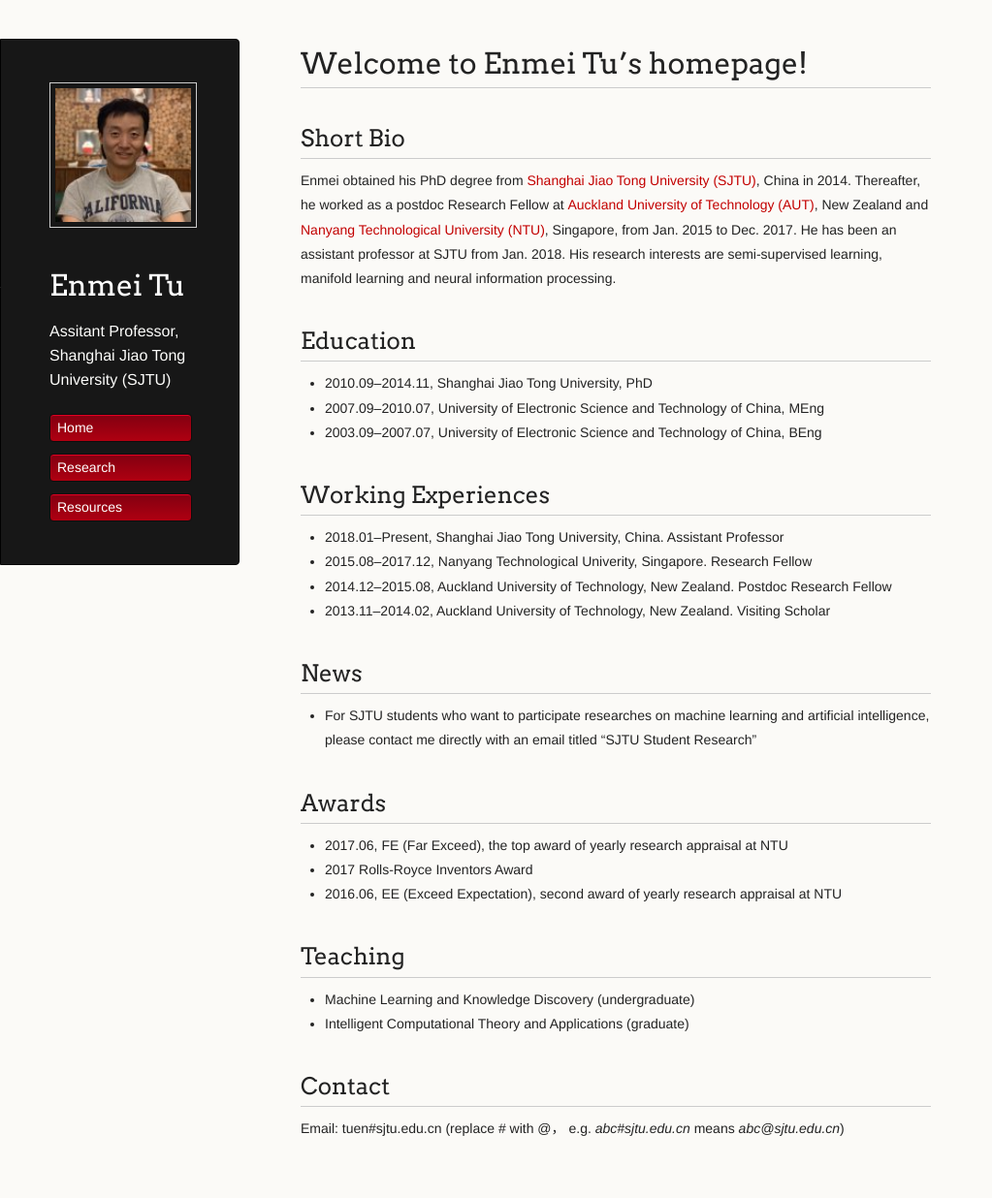
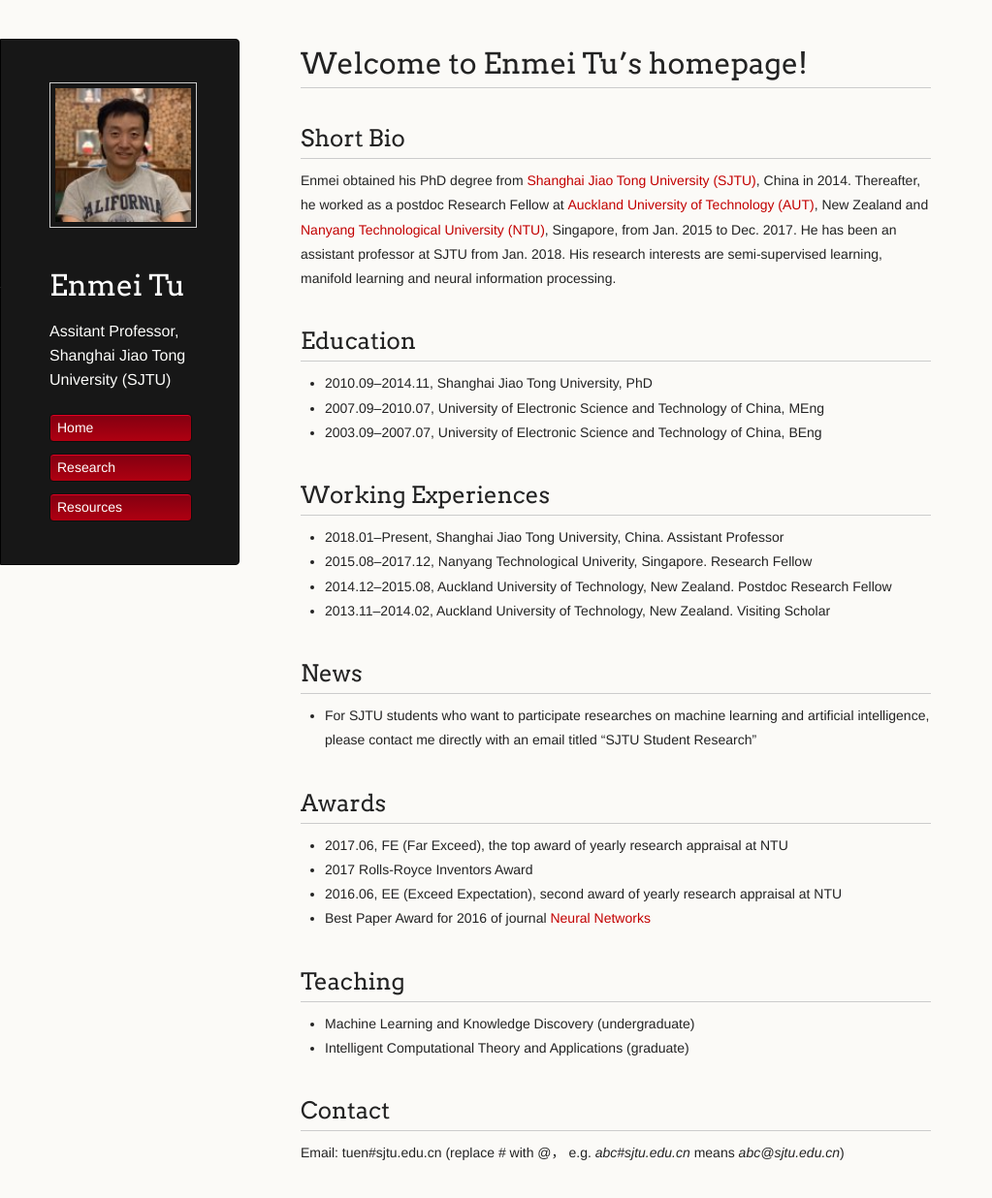
Before and after one commit to hellotem/enmeitu.github.io, a Jekyll site: the page built from index.md, in a window 1280 px wide and 1275 px high. Shown: the top 1236 px of the window at 97% size, without its empty margins (0-1023 px from the left). Built offline with Jekyll 4.4.1, drawn with Linux system fonts in a browser that asks for light colours.

Commit message:
Update index.md

```diff
--- a/index.md
+++ b/index.md
@@ -31,6 +31,7 @@
 * 2017.06, FE (Far Exceed), the top award of yearly research appraisal at NTU
 * 2017 Rolls-Royce Inventors Award
 * 2016.06, EE (Exceed Expectation), second award of yearly research appraisal at NTU
+* Best Paper Award for 2016 of journal [Neural Networks](https://www.journals.elsevier.com/neural-networks)
 
 ## Teaching
 * Machine Learning and Knowledge Discovery (undergraduate)
```
